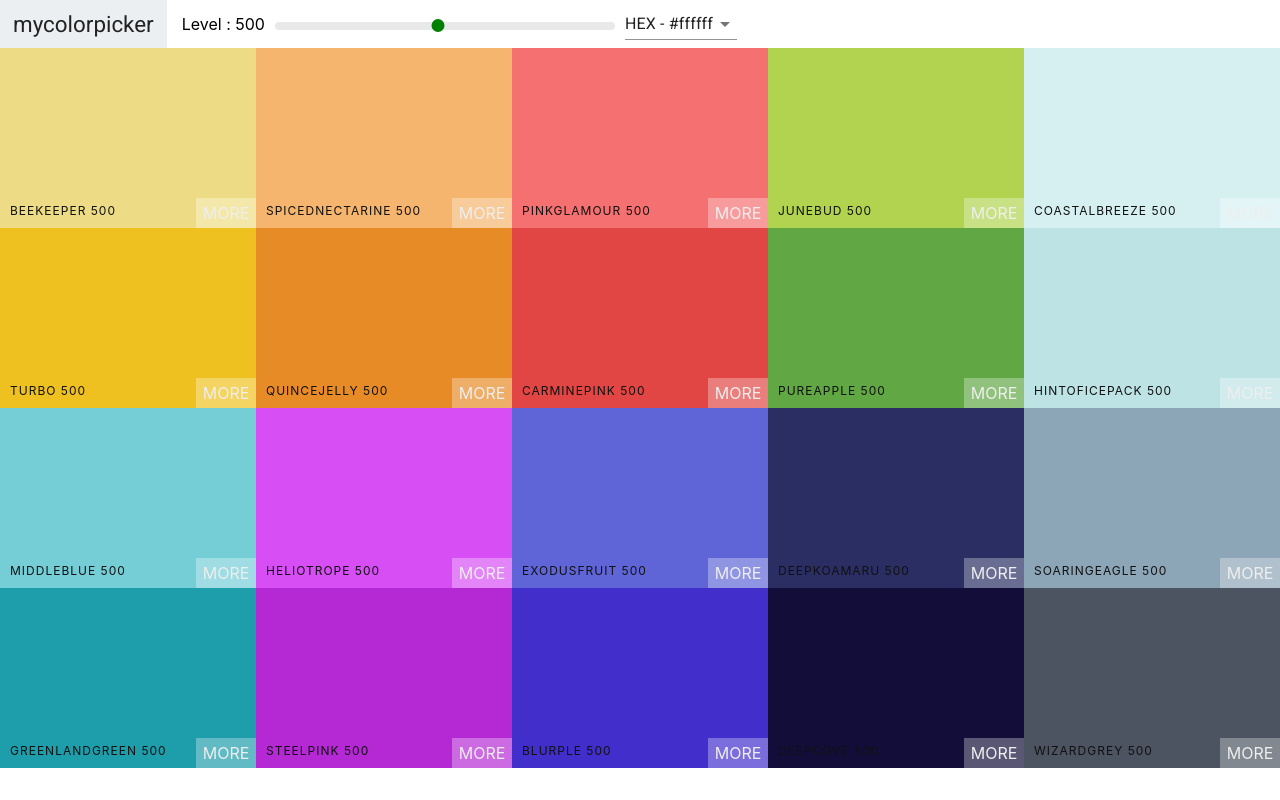
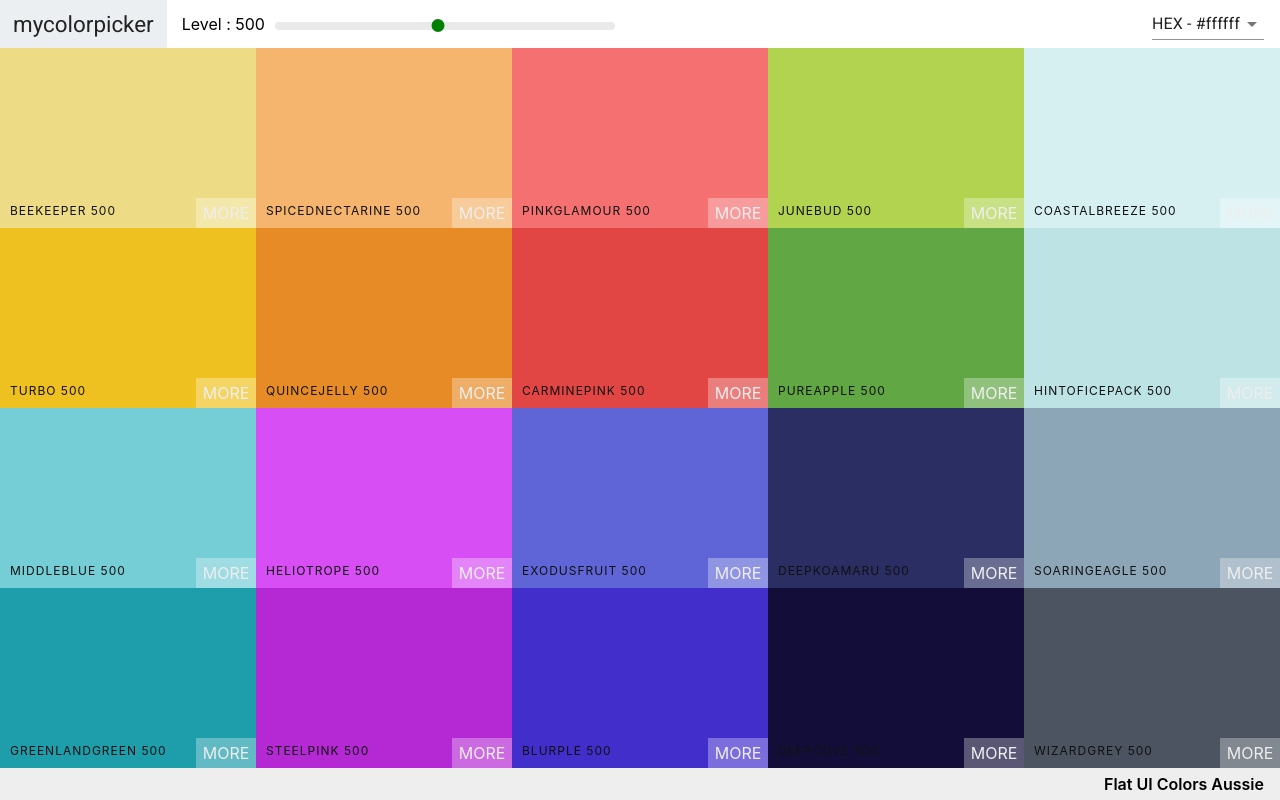
Before and after one commit to jonjj2016/myColors, a React (Create React App) app: page /palette/flat-ui-colors-american in a window 1280 px wide. Built offline with nearby package versions, Linux system fonts and the light colour scheme.

Commit message:
add palett footer

```diff
--- a/package.json
+++ b/package.json
@@ -4,6 +4,7 @@
   "private": true,
   "dependencies": {
     "@material-ui/core": "^4.10.1",
+    "@material-ui/icons": "^4.9.1",
     "@testing-library/jest-dom": "^4.2.4",
     "@testing-library/react": "^9.5.0",
     "@testing-library/user-event": "^7.2.1",
--- a/src/Components/ColorBox/ColorBox.jsx
+++ b/src/Components/ColorBox/ColorBox.jsx
@@ -1,23 +1,22 @@
 import React, { useState, useEffect } from 'react';
 import { ColorBox, Copy_Overlay, Message } from './Styled';
 import { CopyToClipboard } from 'react-copy-to-clipboard';
-
 let timeout;
-
 const CororBox = (props) => {
   const { background, name } = props;
   const [copied, setCopied] = useState(false);
   const onClick = (e) => {
     // e.stopImmediatePropagation();
     setCopied(true);
-    clearTimeout(timeout);
   };
   useEffect(() => {
-    timeout = setTimeout(() => {
-      setCopied(false);
-    }, 1500);
-    return () => clearTimeout(timeout);
-  }, [onClick]);
+    if (copied === true) {
+      timeout = setTimeout(() => {
+        setCopied(false);
+      }, 1500);
+    }
+    return () => clearTimeout();
+  }, [onClick, copied]);
 
   return (
     <CopyToClipboard onCopy={onClick} text={background}>
--- /dev/null
+++ b/src/Components/Footer/Footer.jsx
@@ -0,0 +1,13 @@
+import React from 'react';
+import { FooterWrapper } from './Styled_Footer';
+
+const Footer = ({ name, emoji }) => {
+  return (
+    <FooterWrapper>
+      {name}
+      {/* <span className='emoji'>{emoji}</span> */}
+    </FooterWrapper>
+  );
+};
+
+export default Footer;
--- /dev/null
+++ b/src/Components/Footer/Styled_Footer.jsx
@@ -0,0 +1,12 @@
+import styled from 'styled-components';
+
+export const FooterWrapper = styled.footer`
+  height: 4vh;
+  background-color: #eee;
+  display: flex;
+  justify-content: flex-end;
+  align-items: center;
+
+  font-weight: 600;
+  padding: 0 1rem;
+`;
--- a/src/Components/NavBar/NavBar.jsx
+++ b/src/Components/NavBar/NavBar.jsx
@@ -1,11 +1,12 @@
 import React from 'react';
-import { NavBarWrapper, SliderWrapper, SelectWrapper } from './Styled';
+import { NavBarWrapper, SliderWrapper, SelectWrapper, Span } from './Styled';
 import 'rc-slider/assets/index.css';
 import Slider from 'rc-slider';
 import Select from '@material-ui/core/Select';
-import { MenuItem } from '@material-ui/core';
+import { MenuItem, Snackbar, IconButton } from '@material-ui/core';
+import CloseIcon from '@material-ui/icons/Close';
 
-const NavBar = ({ level, changeLevel, handleSelectChange, format }) => {
+const NavBar = ({ closeSnackbar, open, level, changeLevel, handleSelectChange, format }) => {
   return (
     <NavBarWrapper>
       <div className='logo'>
@@ -22,6 +23,18 @@ const NavBar = ({ level, changeLevel, handleSelectChange, format }) => {
           <MenuItem value='rgba'>RGBA - rgba(255,255,255,1.0)</MenuItem>
         </Select>
       </SelectWrapper>
+      <Snackbar
+        anchorOrigin={{ vertical: 'bottom', horizontal: 'left' }}
+        autoHideDuration={3000}
+        onClose={closeSnackbar}
+        action={[
+          <IconButton onClick={closeSnackbar} color='inherit' key='close' aria-label='close'>
+            <CloseIcon />
+          </IconButton>,
+        ]}
+        message={<Span>Format Changed to {format.toUpperCase()}</Span>}
+        open={open}
+      />
     </NavBarWrapper>
   );
 };
--- /dev/null
+++ b/src/Components/NavBar/NavBar_Container.jsx
@@ -0,0 +1,21 @@
+import React, { useState, useEffect } from 'react';
+import Component from './NavBar';
+
+const NavBar_Container = ({ closeSnackbar, open, level, changeLevel, handleSelectChange, format }) => {
+  const [state, setState] = useState({ level, format, snackBar: false, snackBar: open });
+  useEffect(() => {
+    setState({ level, format, snackBar: false, snackBar: open });
+  }, [level, open, handleSelectChange, format]);
+
+  const onHandleSelectChange = (e) => {
+    handleSelectChange(e.target.value);
+  };
+
+  const onCloseSnackbar = () => {
+    closeSnackbar();
+  };
+
+  return <Component closeSnackbar={onCloseSnackbar} open={state.snackBar} format={state.format} handleSelectChange={onHandleSelectChange} level={state.level} changeLevel={changeLevel} />;
+};
+
+export default NavBar_Container;
--- a/src/Components/NavBar/Styled.jsx
+++ b/src/Components/NavBar/Styled.jsx
@@ -4,6 +4,7 @@ export const NavBarWrapper = styled.header`
   align-items: center;
   justify-content: flex-start;
   height: 6vh;
+  width: 100vw;
   .logo {
     margin-right: 15px;
     padding: 0 13px;
@@ -44,4 +45,8 @@ export const SliderWrapper = styled.div`
     height: 8px;
   }
 `;
-export const SelectWrapper = styled.div``;
+export const SelectWrapper = styled.div`
+  margin-left: auto;
+  margin-right: 1rem;
+`;
+export const Span = styled.span``;
--- a/src/Components/Palette/Palette.jsx
+++ b/src/Components/Palette/Palette.jsx
@@ -1,28 +1,33 @@
 import React, { useState } from 'react';
 import ColorBox from '../ColorBox/ColorBox';
 import { Palette } from './Styled';
-import NavBar from '../NavBar/NavBar';
+import NavBar from '../NavBar/NavBar_Container';
+import Footer from '../Footer/Footer';
 
 const MyPalette = ({ palette }) => {
   const { colors } = palette;
-  const [state, setState] = useState({ level: 500, format: 'hex' });
+  const [state, setState] = useState({ level: 500, format: 'hex', snackBar: false });
 
   const changeLevel = (level) => {
     setState({ ...state, level });
   };
+  const onHandleSelectChange = (val) => {
+    setState({ ...state, format: val, snackBar: true });
+  };
 
-  const onHandleSelectChange = (e) => {
-    setState({ ...state, format: e.target.value });
+  const onCloseSnackbar = () => {
+    setState({ ...state, snackBar: false });
   };
 
   return (
     <Palette>
-      <NavBar format={state.format} handleSelectChange={onHandleSelectChange} level={state.level} changeLevel={changeLevel} />
+      <NavBar closeSnackbar={onCloseSnackbar} open={state.snackBar} format={state.format} handleSelectChange={onHandleSelectChange} level={state.level} changeLevel={changeLevel} />
       <div className='Palette-colors'>
         {colors[state.level].map((color, index) => (
-          <ColorBox key={index} name={color.name} background={color[state.format]} />
+          <ColorBox key={index} name={color.name} onClose={() => console.log('hi')} background={color[state.format]} />
         ))}
       </div>
+      <Footer name={palette.paletteName} emoji={palette.emoji} />
     </Palette>
   );
 };
```
Also changed, not shown: 1 other file (tests, documents, lock files or other folders).
